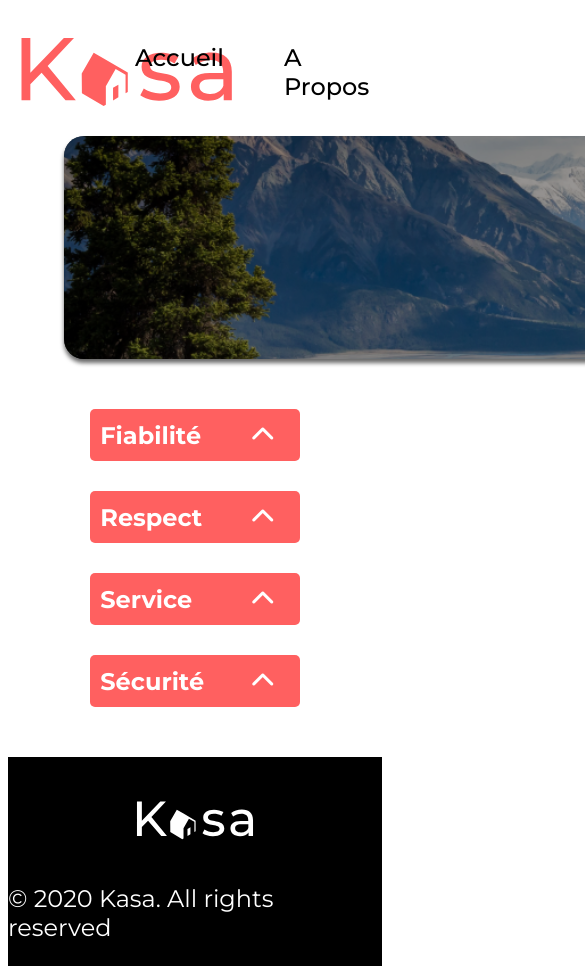
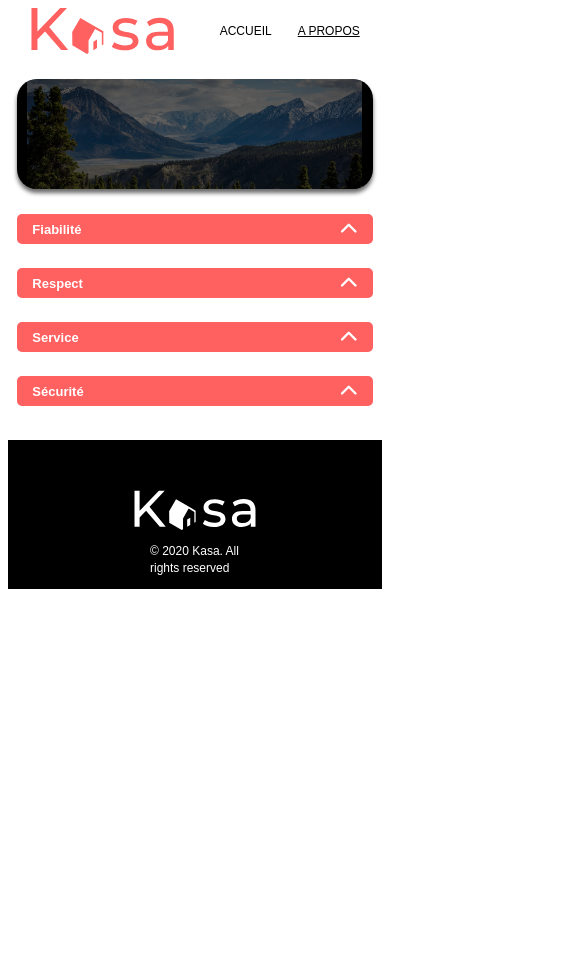
Before and after one commit to Marine-Cede/Project_kasa, a React (Vite) app: page /apropos in a window 390 px wide. Shown: the top 974 px of the page, 585 px wide, since content can reach past the window. After the commit the page ends 844 px from the top, so only its background shows below. Built offline with nearby package versions, Linux system fonts and the light colour scheme.

Commit message:
fix: Refonte CSS et media queries

```diff
--- a/index.html
+++ b/index.html
@@ -2,13 +2,12 @@
 <html lang="en">
   <head>
     <meta charset="UTF-8" />
-    <link rel="icon" type="image/svg+xml" href="/vite.svg" />
     <link href="https://fonts.googleapis.com/css2?family=Montserrat:ital,wght@0,100..900;1,100..900&display=swap" rel="stylesheet">
     <link rel="stylesheet" href="https://cdnjs.cloudflare.com/ajax/libs/font-awesome/6.2.1/css/all.min.css"
         integrity="sha512-MV7K8+y+gLIBoVD59lQIYicR65iaqukzvf/nwasF0nqhPay5w/9lJmVM2hMDcnK1OnMGCdVK+iQrJ7lzPJQd1w=="
         crossorigin="anonymous" referrerpolicy="no-referrer" />
     <meta name="viewport" content="width=device-width, initial-scale=1.0" />
-    <title>Vite + React</title>
+    <title>Kasa Immobilier</title>
   </head>
   <body>
     <div id="root"></div>
--- a/src/App.scss
+++ b/src/App.scss
@@ -1,5 +1,5 @@
 .main_page {
-    width: 100%;
+    font-family: "Monserrat", sans-serif;
     display: flex;
     flex-direction: column;
     align-items: center;
--- a/src/components/Banner/Banner.scss
+++ b/src/components/Banner/Banner.scss
@@ -1,28 +1,39 @@
 .banner{
-    width: fit-content;
     display: flex;
+    justify-content: center;
     flex-direction: column;
-    justify-content: center;
     align-items: center;
-    position: relative;
+    height: 210px;
     overflow: hidden;
-    height: 223px;
     border-radius: 20px;
+    box-shadow: 0px 4px 4px 0px rgba(0,0,0,0.59);
+    background-color: #000000;
     margin-bottom: 50px;
-    background-color: #000000;
-    -webkit-box-shadow: 0px 4px 4px 0px rgba(0,0,0,0.59);
-    box-shadow: 0px 4px 4px 0px rgba(0,0,0,0.59);
+    @media (max-width:390px) {
+        height: 110px;
+        margin-bottom: 25px;
+    }
     &__image {
-        width: 1410px;
-        opacity: 60%;
+        opacity: 40%;
+        width: 1240px;
+        @media (max-width:390px) {
+            opacity: 40%;
+            width: 335px;
+        }
     }
     &__title {
         position: absolute;
         color: white;
-        font-family: "Montserrat", sans-serif;
         font-size: 48px;
         text-shadow: 0px 4px 4px #000000;
+        @media (max-width:390px) {
+            position: absolute;
+            color: white;
+            font-size: 24px;
+            line-height: 24px;
+            font-weight: 700;
+            text-shadow: 0px 4px 4px #000000;
+            width: 55%;
+            left: 50px;}
     }
-
-
 }
--- a/src/components/Card/Card.scss
+++ b/src/components/Card/Card.scss
@@ -1,21 +1,29 @@
 .card {
     display: flex;
-    flex-direction: row;
-    flex-wrap: wrap;
-    align-items: flex-end;
+    flex-direction: column;
+    justify-content: end;
     &__image {
+        width: 340px;
+        height: 340px;
+        object-fit: cover;
         border-radius: 10px;
-        width: 380px;
-        height: 380px;
-        object-fit: cover;
+        @media (max-width:390px) {
+            width: 335px;
+            height: 255px;
+        }
+
     }
     &__title {
         position: absolute;
         color: white;
-        font-family: "Montserrat", sans-serif;
         padding-left: 20px;
-        width: 15%;
+        font-weight: 700;
         font-size: 18px;
+        line-height: 26px;
         text-shadow: 0px 2px 4px #000000;
+        width: 14%;
+        @media (max-width:390px) {
+            width: 50%;
+        }
     }
 }
--- a/src/components/Collapse/Collapse.jsx
+++ b/src/components/Collapse/Collapse.jsx
@@ -13,7 +13,7 @@ export default function Collapse({title, description}){
                 <h2>{title}</h2>
                 <i className={!opened ? "fa-solid fa-chevron-up collapse__title__closed" : "fa-solid fa-chevron-up collapse__title__opened"} onClick={toggle}></i>
             </div>
-           {opened ? <p className="collapse__description collapse__description__opened">{description}</p> : null}
+            <p className={opened ? "collapse__description" : " collapse__description collapse__description__hidden"}>{description}</p>
         </div>
     )
 }
--- a/src/components/Collapse/Collapse.scss
+++ b/src/components/Collapse/Collapse.scss
@@ -1,31 +1,34 @@
 .collapse{
     display: flex;
     flex-direction: column;
-    background-color: #F6F6F673;
-    border-top-left-radius: 10px;
-    border-top-right-radius: 10px;
-    border-bottom-right-radius: 5px;
-    border-bottom-left-radius: 5px;
-    margin-left: 10%;
-    width: 80%;
         &__title{
             display: flex;
             flex-direction: row;
+            background-color: #FF6060;
+            color: white;
             align-items: center;
             justify-content: space-between;
-            background-color: #FF6060;
-            color: white;
             border-radius: 5px;
-            font-family: "Montserrat", sans-serif;
-            height: 52px;
-
+            @media (max-width:390px) {
+                height: 30px;
+            }
             h2{
-                margin-left: 10px;
+                padding-left: 15px;
+                @media (max-width:390px) {
+                    font-size: 13px;
+                    font-weight: 700;
+                    line-height: 19px;
+                }
             }
             i {
                 margin-right: 25px;
                 font-size: x-large;
                 cursor: pointer;
+                @media (max-width:390px) {
+                font-size: large;
+                margin-right: 15px;
+
+                }
             }
             &__opened {
                 transform: rotate(-180deg);
@@ -38,13 +41,20 @@
         }
 
         &__description{
-            font-family: "Montserrat", sans-serif;
-            margin-left: 15px;
-            margin-right: 15px;
-
-            &__opened{
-                transition: height 0.5s;
-                height: 100%;
+            height: auto;
+            transition: height 0.2s ease, padding 0.2s ease;
+            padding: 18px;
+            @media (max-width:390px) {
+                font-weight: 400;
+                line-height: 17px;
+                font-size: 12px;;
+            }
+            &__hidden{
+                padding: 0 18px;
+                // display: none;
+                overflow: hidden;
+                height: 0;
+                // transition: height 0.5s ease, padding 0.5s ease;
             }
         }
 
--- a/src/layout/footer/Footer.scss
+++ b/src/layout/footer/Footer.scss
@@ -1,19 +1,31 @@
 .footer {
-    background-color: black;
+    width: 100%;
     display: flex;
     flex-direction: column;
-    justify-content: flex-end;
+    justify-content: center;
     align-items: center;
-    gap: 20px;
-    height: 209px;
-    width: 100%;
-    p {
+    background-color: black;
+    gap: 50px;
+    p{
         color: white;
-        font-family: 'Montserrat', sans-serif;
+        font-weight: 500;
         font-size: 24px;
+        line-height: 34px;
     }
-    img {
+    img{
+        margin-top: 50px;
         width: 122px;
-        height: 39px;
+    }
+    @media (max-width:390px) {
+        gap:0px;
+        p{
+            color: white;
+            font-weight: 500;
+            font-size: 12px;
+            line-height: 17px;
+            width: 120px;
+            margin-left: 30px;
+        }
+
     }
 }
--- a/src/layout/header/Header.jsx
+++ b/src/layout/header/Header.jsx
@@ -7,8 +7,8 @@ export default function Header(){
         <header className="navigation">
             <img  src={logo} alt="Logo du site Kasa"></img>
             <nav>
-                <NavLink className="navLien" to="/">Accueil</NavLink>
-                <NavLink className="navLien" to="/apropos">A Propos</NavLink>
+                <NavLink className="navLien" to="/">ACCUEIL</NavLink>
+                <NavLink className="navLien" to="/apropos">A PROPOS</NavLink>
             </nav>
         </header>
     )
--- a/src/layout/header/Header.scss
+++ b/src/layout/header/Header.scss
@@ -1,35 +1,39 @@
 .navigation {
     width: 100%;
-    display: flex;
-    flex-direction: row;
-    align-items: center;
-    justify-content: space-around;
-    padding: 30px;
-
+   display: flex;
+   justify-content: space-around;
     nav {
-        width: 30%;
-        color: black;
         display: flex;
-        flex-direction: row;
-        justify-content: end;
-        gap: 60px;
-        font-size: 24px;
-        font-family: 'Montserrat', sans-serif;
-        text-decoration: none;
-        font-weight: 500;
+        align-items: center;
+        gap: 57px;
+        @media (max-width:390px) {
+            gap: 26px;
+        }
         .navLien{
             color: black;
+            font-weight: 500;
+            font-size: 24px;
+            line-height: 34px;
             text-decoration: none;
             &:hover {
                 text-decoration: underline;
             }
+            @media (max-width:390px) {
+                font-size: 12px;
+                line-height: 17px;
+            }
         }
-
+        .active{
+            text-decoration: underline;
+        }
     }
-
     img {
-        display: flex;
-        flex-direction: row;
-        justify-content: left;
+        width: 210px;
+        margin-right: 100px;
+        @media (max-width:390px) {
+            width: 145px;
+            height: 46px;
+            margin-right: 0px
+        }
     }
 }
--- a/src/pages/APropos.scss
+++ b/src/pages/APropos.scss
@@ -1,12 +1,18 @@
 .main_apropos{
     display: flex;
     flex-direction: column;
-    justify-content: center;
-    width: 70%;
-    margin-bottom: 50px;
+    margin-top: 50px;
+    margin-bottom:50px ;
+    width: 65%;
     &__collapse{
         display: flex;
         flex-direction: column;
-        gap: 30px;
+    }
+    @media (max-width:390px) {
+        width: 95%;
+        margin-bottom:10px ;
+        margin-top: 25px;
+
+
     }
 }
--- a/src/pages/Home.jsx
+++ b/src/pages/Home.jsx
@@ -10,7 +10,7 @@ export default function Home() {
     return (
     <div className="home">
         <Banner image={bannerImg} alt="Paysage rocheux au bord de mer" title="Chez vous, partout et ailleurs"/>
-            <section className="location">
+            <section className="home__section">
                 {logementsList.map((logement)=>
                     <Card title={logement.title} image={logement.cover} />)
                 }
```
Also changed, not shown: src/pages/Home.scss (+26 -14 lines).
